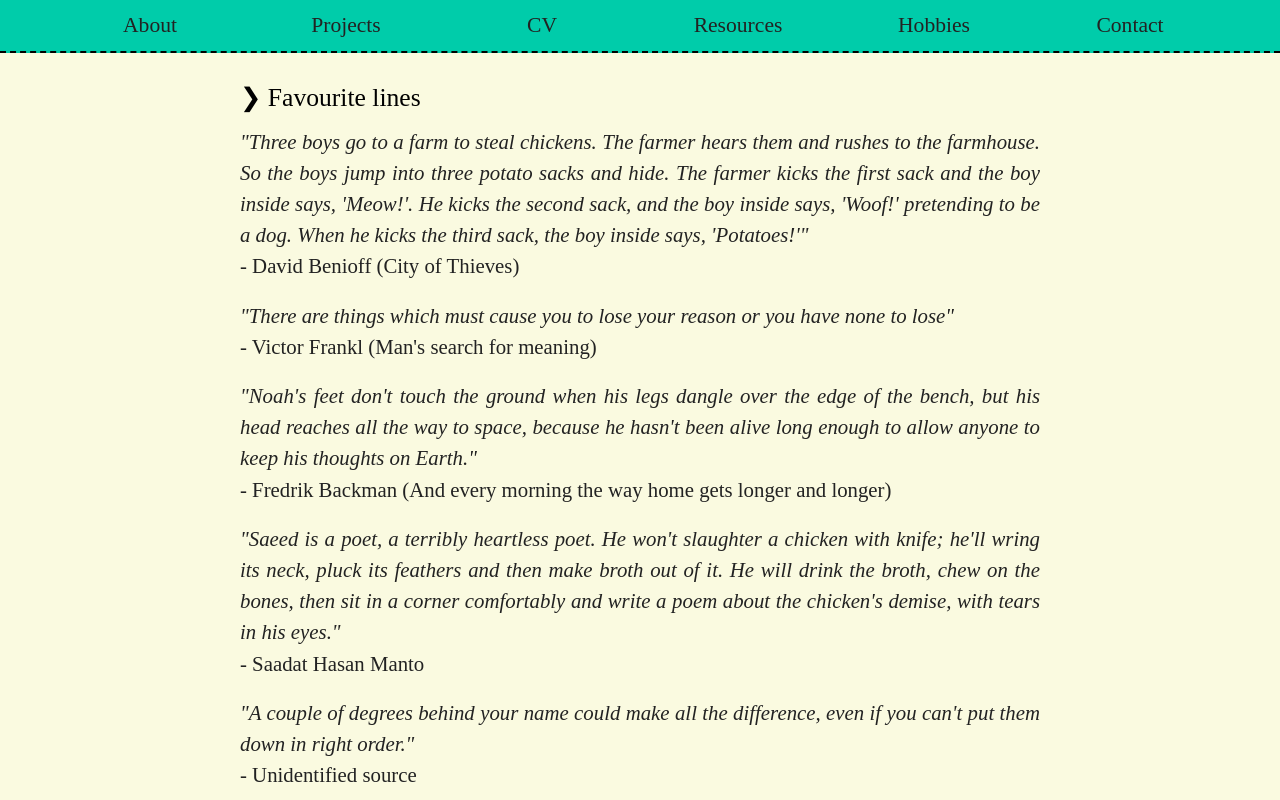
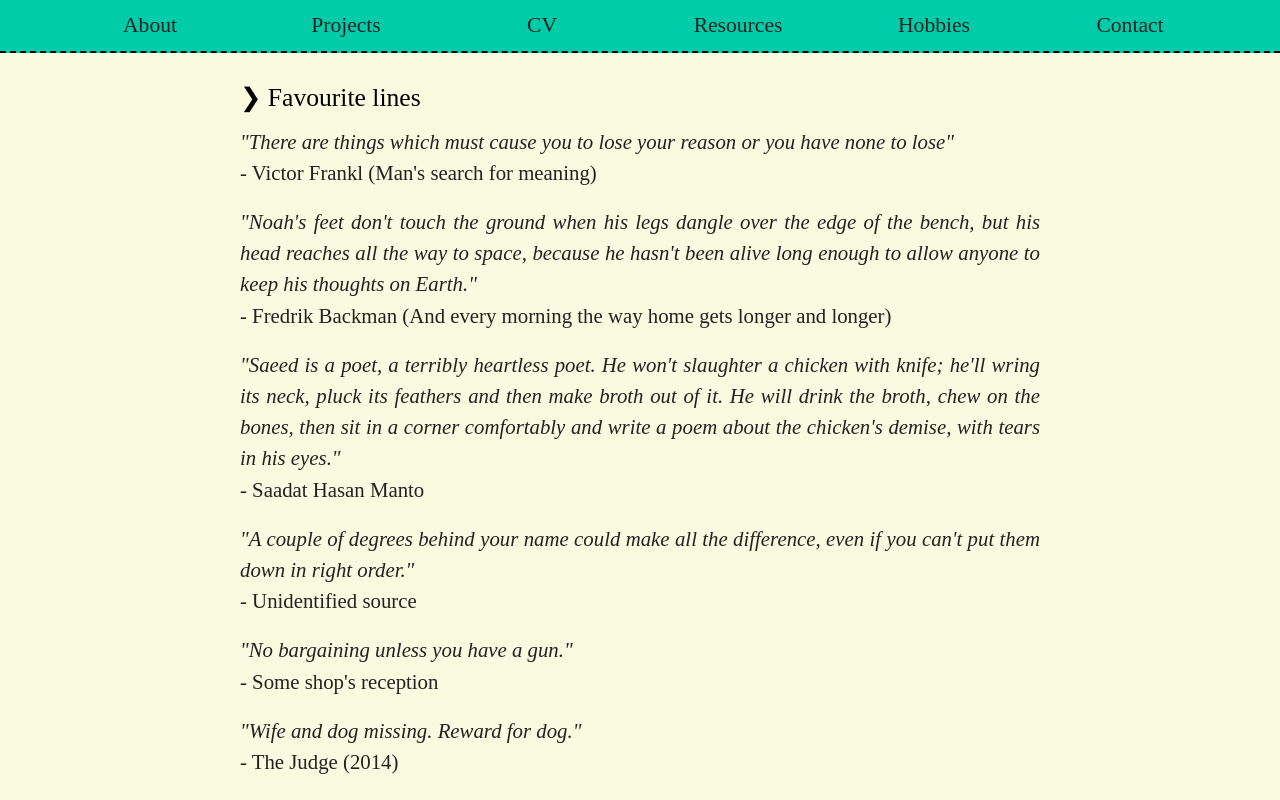
Before and after one commit to anuragg-in/anuragg-in.github.io, a plain HTML site: page books.html in a window 1280 px wide. Shown: the top 800 px of the page. Drawn offline with Linux system fonts and the light colour scheme.

Commit message:
favorite lines update

```diff
--- a/books.html
+++ b/books.html
@@ -47,7 +47,7 @@
 <div class = "heading">Favourite lines</div>
 <div id="favorite_lines"></div>
 <script>
-lines = new Array('Three boys go to a farm to steal chickens. The farmer hears them and rushes to the farmhouse. So the boys jump into three potato sacks and hide. The farmer kicks the first sack and the boy inside says, \'Meow!\'. He kicks the second sack, and the boy inside says, \'Woof!\' pretending to be a dog. When he kicks the third sack, the boy inside says, \'Potatoes!\'','David Benioff (City of Thieves)', 'There are things which must cause you to lose your reason or you have none to lose','Victor Frankl (Man\'s search for meaning)','Noah\'s feet don\'t touch the ground when his legs dangle over the edge of the bench, but his head reaches all the way to space, because he hasn\'t been alive long enough to allow anyone to keep his thoughts on Earth.','Fredrik Backman (And every morning the way home gets longer and longer)', 'Saeed is a poet, a terribly heartless poet. He won\'t slaughter a chicken with knife; he\'ll wring its neck, pluck its feathers and then make broth out of it. He will drink the broth, chew on the bones, then sit in a corner comfortably and write a poem about the chicken\'s demise, with tears in his eyes.','Saadat Hasan Manto','A couple of degrees behind your name could make all the difference, even if you can\'t put them down in right order.','Unidentified source','No bargaining unless you have a gun.','Some shop\'s reception','Wife and dog missing. Reward for dog.','The Judge (2014)');
+lines = new Array('There are things which must cause you to lose your reason or you have none to lose','Victor Frankl (Man\'s search for meaning)','Noah\'s feet don\'t touch the ground when his legs dangle over the edge of the bench, but his head reaches all the way to space, because he hasn\'t been alive long enough to allow anyone to keep his thoughts on Earth.','Fredrik Backman (And every morning the way home gets longer and longer)', 'Saeed is a poet, a terribly heartless poet. He won\'t slaughter a chicken with knife; he\'ll wring its neck, pluck its feathers and then make broth out of it. He will drink the broth, chew on the bones, then sit in a corner comfortably and write a poem about the chicken\'s demise, with tears in his eyes.','Saadat Hasan Manto','A couple of degrees behind your name could make all the difference, even if you can\'t put them down in right order.','Unidentified source','No bargaining unless you have a gun.','Some shop\'s reception','Wife and dog missing. Reward for dog.','The Judge (2014)');
 var x=document.getElementById('favorite_lines');
 var y='';
 for (i=0; i<lines.length; i=i+2)
```
